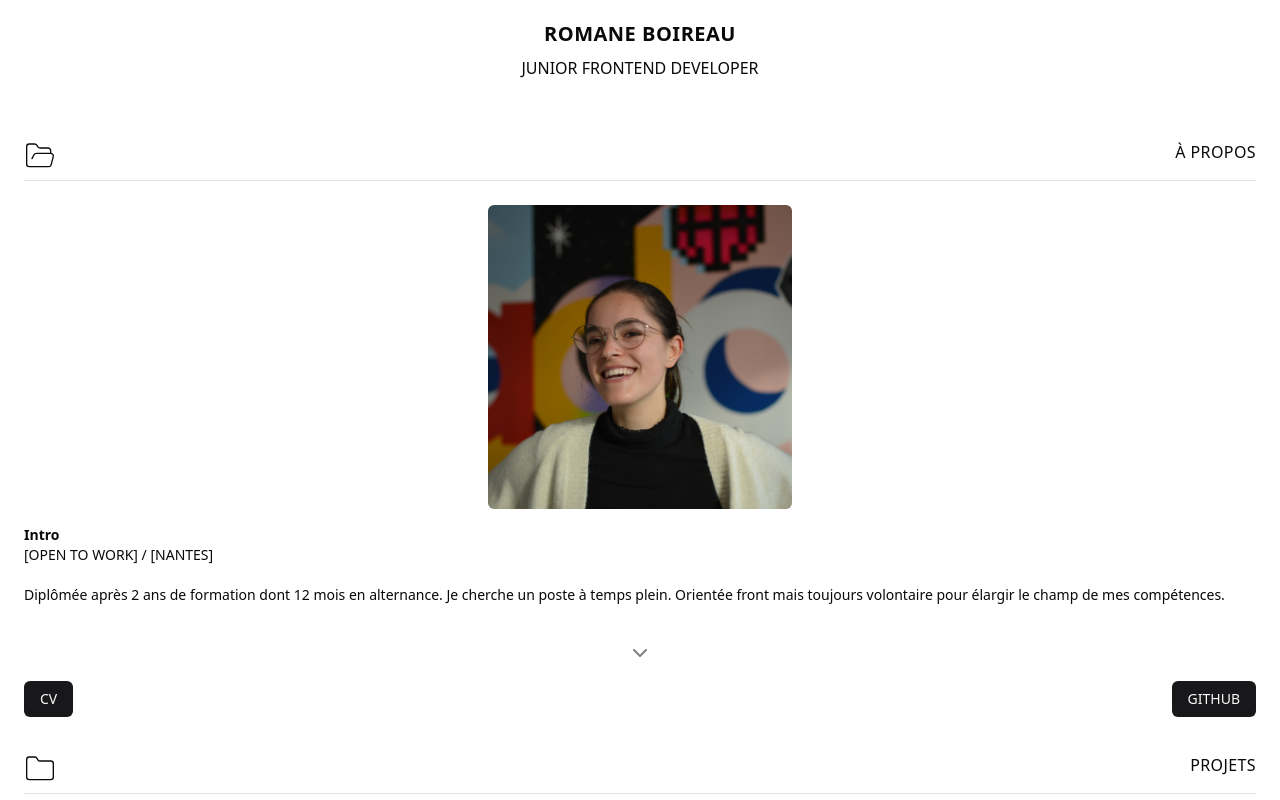
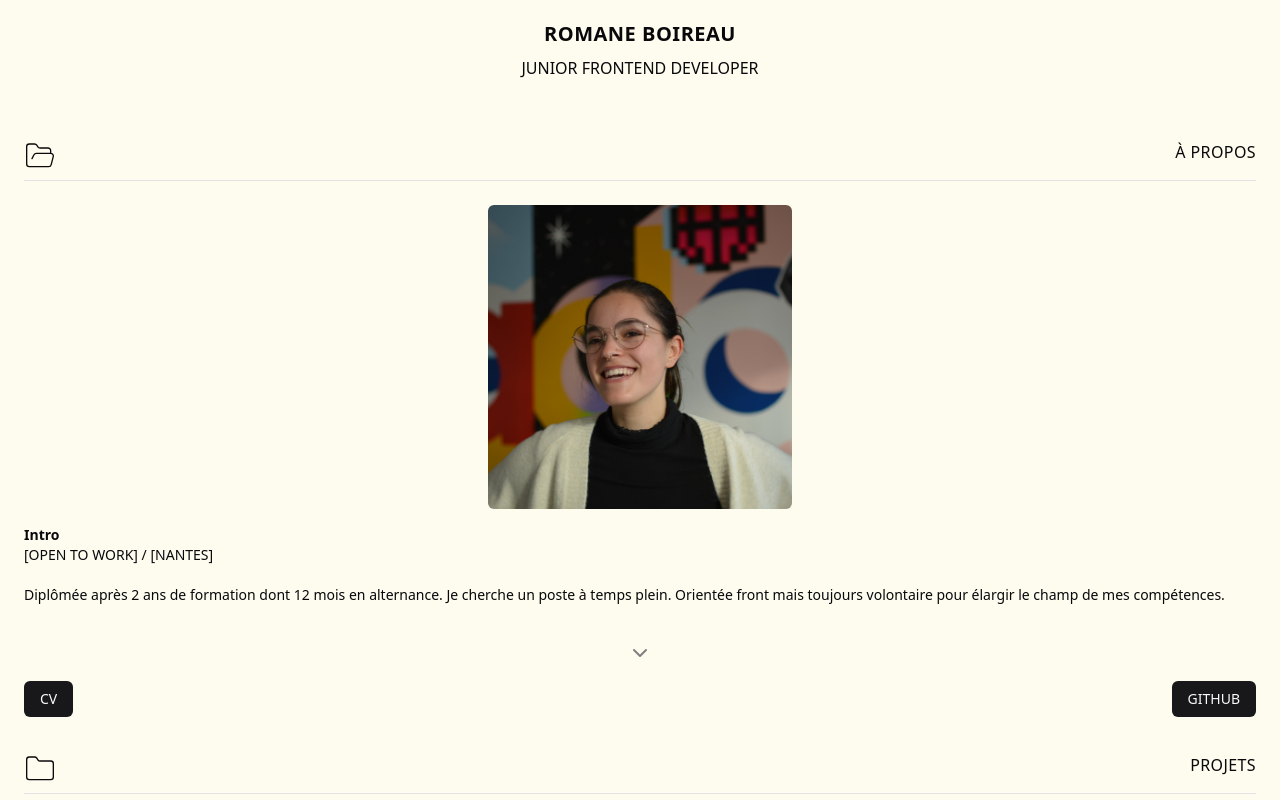
Before and after one commit to aanatema/portfolio-v2, a Next.js app: page / in a window 1280 px wide. Shown: the top 800 px of the page. Built offline with nearby package versions, Linux system fonts and the light colour scheme.

Commit message:
add some variable

```diff
--- a/src/app/globals.css
+++ b/src/app/globals.css
@@ -41,11 +41,14 @@
   --radius-md: calc(var(--radius) - 2px);
   --radius-lg: var(--radius);
   --radius-xl: calc(var(--radius) + 4px);
+  --color-pink: var(--pink);
+  --color-yellow: var(--yellow);
+  --color-blue: var(--blue);
 }
 
 :root {
   --radius: 0.625rem;
-  --background: oklch(1 0 0);
+  --background: oklch(0.9871 0.0161 95.22);
   --foreground: oklch(0.141 0.005 285.823);
   --card: oklch(1 0 0);
   --card-foreground: oklch(0.141 0.005 285.823);
@@ -76,6 +79,9 @@
   --sidebar-accent-foreground: oklch(0.21 0.006 285.885);
   --sidebar-border: oklch(0.92 0.004 286.32);
   --sidebar-ring: oklch(0.705 0.015 286.067);
+  --pink: oklch(0.724 0.1442 1.81);
+  --yellow:oklch(0.8222 0.1396 83.45);
+  --blue: oklch(0.7706 0.0756 245.24)
 }
 
 .dark {
```
